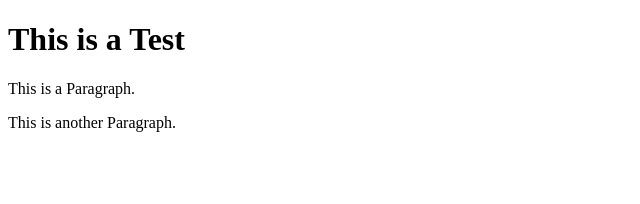
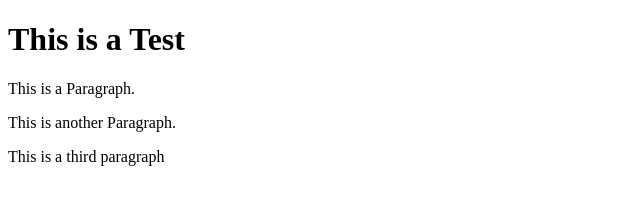
Before and after one commit to gmuhirwa/git-test, a website: page index.html in a window 1280 px wide. Shown: the whole page, without its empty margins (0-640 px from the left). Drawn offline with Linux system fonts and the light colour scheme.

Commit message:
All files are updated

```diff
--- a/index.html
+++ b/index.html
@@ -10,6 +10,7 @@
 	<h1> This is a Test</h1>
 	<p>	This is a Paragraph. </p>
 	<p> This is another Paragraph. </p>
+	<p>This is a third paragraph</p>
 
 </body>
 </html>
```
Also changed, not shown: package.json (added, +29 -0 lines), 1 other file.
